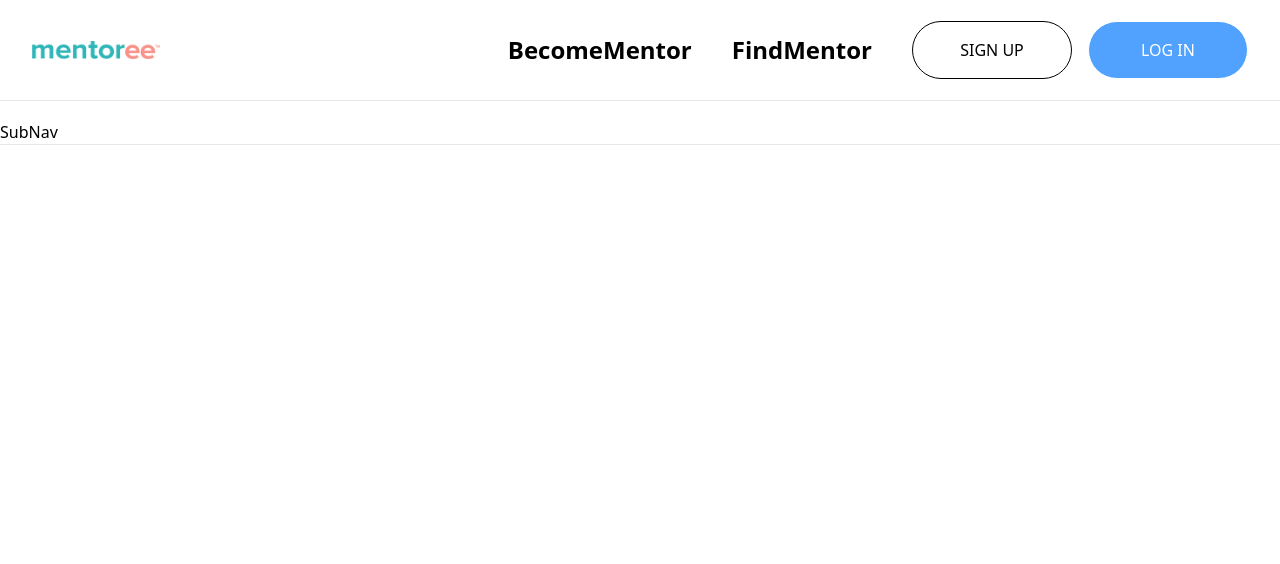
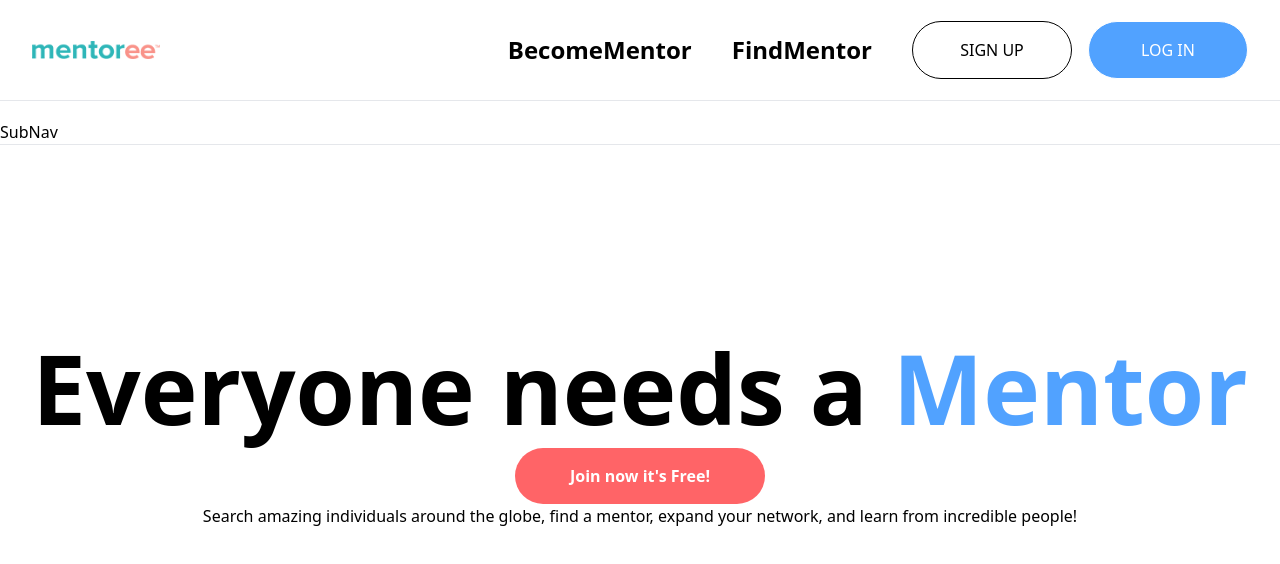
Before and after one commit to ADEDANCE/Mentor-Link, a React (Vite) app: page / in a window 1280 px wide. Shown: the top 564 px of the page. Built offline with nearby package versions, Linux system fonts and the light colour scheme.

Commit message:
import hero section

```diff
--- a/src/App.jsx
+++ b/src/App.jsx
@@ -4,6 +4,7 @@ import viteLogo from '/vite.svg'
 import './App.css'
 import Navber from './Component/Navber'
 import SubNav from './Component/SubNav'
+import HeroSection from './Component/HeroSection'
 
 function App() {
   const [count, setCount] = useState(0)
@@ -12,6 +13,7 @@ function App() {
     <>
        <Navber />
        <SubNav />
+       <HeroSection />
     </>
   )
 }
```
